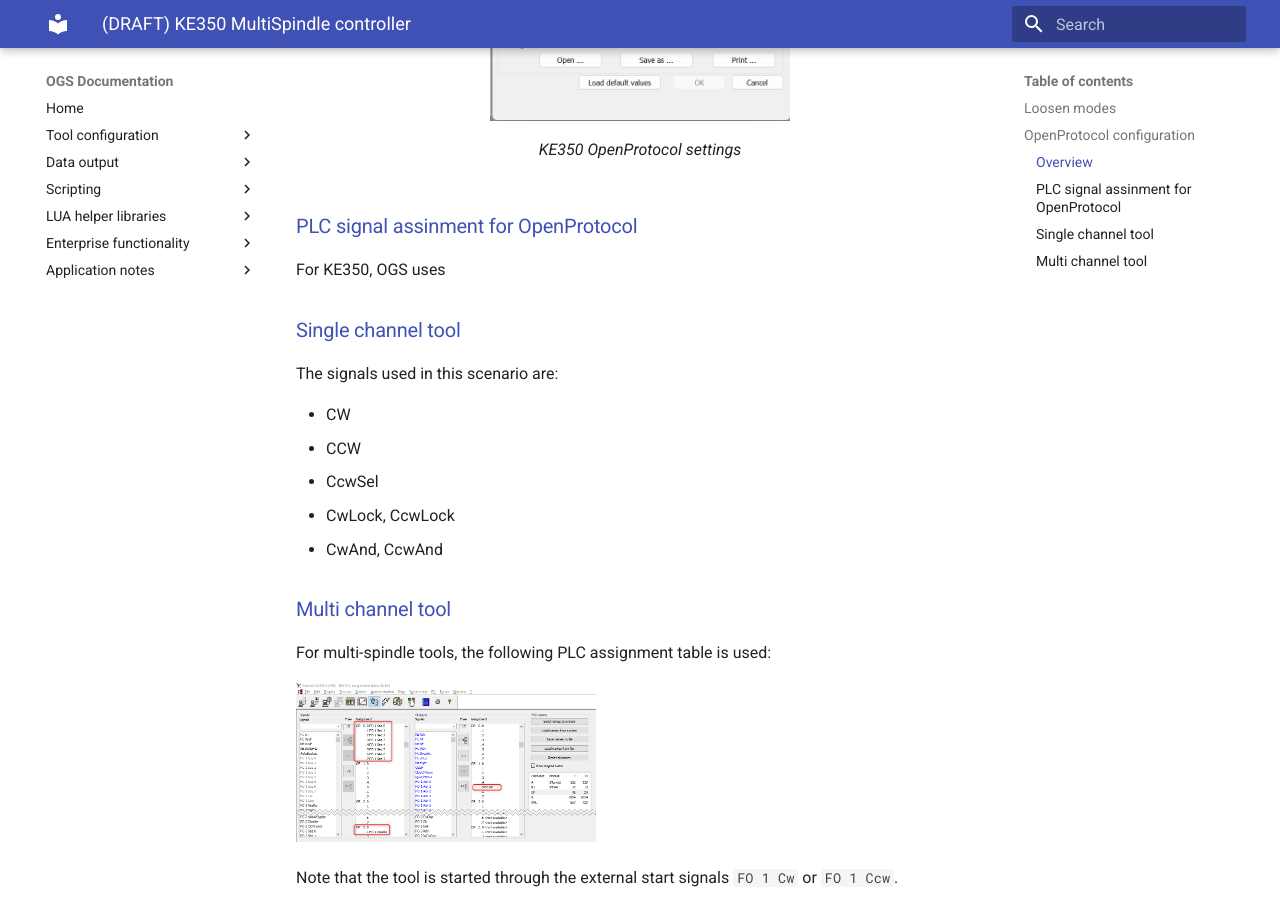
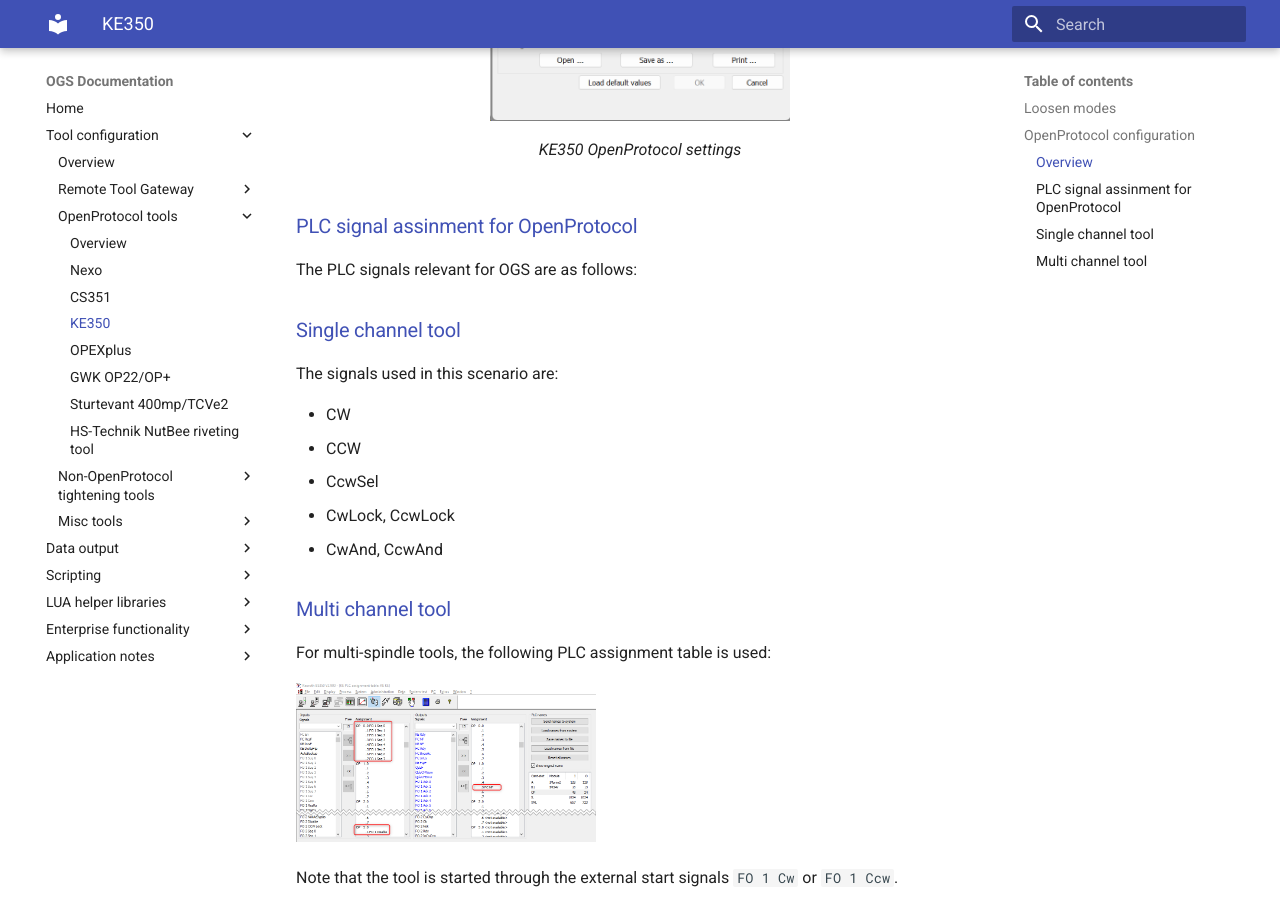
Before and after one commit to haller-erne/ogs, an MkDocs documentation site: the page built from docs/tools/openprotocol/sys350-ke350.md, in a window 1280 px wide and 900 px high, scrolled down 1511 px. Built offline with MkDocs 1.6.1 and Material for MkDocs 9.7.7, drawn with Linux system fonts in a browser that asks for light colours.

Commit message:
KE350 updates

```diff
--- a/docs/tools/openprotocol/sys350-ke350.md
+++ b/docs/tools/openprotocol/sys350-ke350.md
@@ -42,7 +42,11 @@
 
 ### PLC signal assinment for OpenProtocol
 
-For KE350, OGS uses
+The PLC signals relevant for OGS are as follows:
+
+
+
+
 
 ### Single channel tool
 
--- a/mkdocs.yml
+++ b/mkdocs.yml
@@ -9,7 +9,8 @@
         - OpenProtocol tools:
             - Overview: tools/openprotocol/README.md
             - Nexo: tools/openprotocol/nexo.md
-            - CS351/KE350: tools/openprotocol/sys350.md
+            - CS351: tools/openprotocol/sys350-cs351.md
+            - KE350: tools/openprotocol/sys350-ke350.md
             - OPEXplus:  tools/openprotocol/opexplus.md
             - GWK OP22/OP+: tools/openprotocol/gwk.md
             - Sturtevant 400mp/TCVe2: tools/openprotocol/sturtevant.md
```
Also changed, not shown: docs/tools/openprotocol/README.md (+1 -1 lines).
